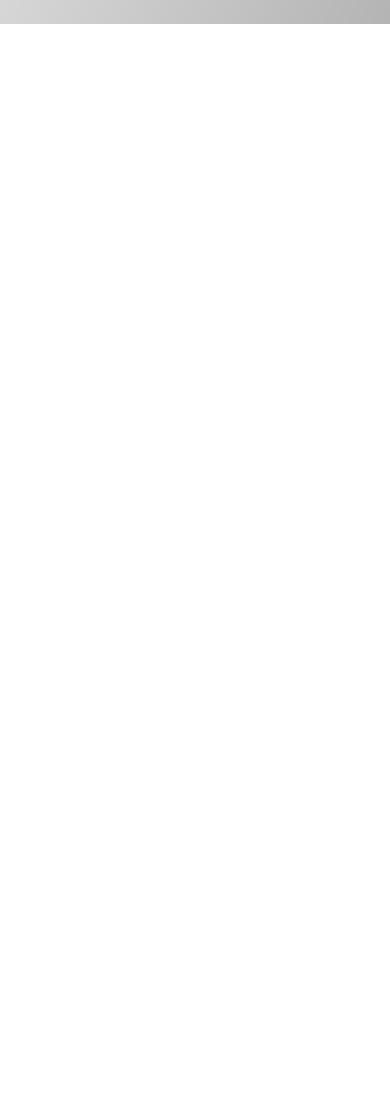
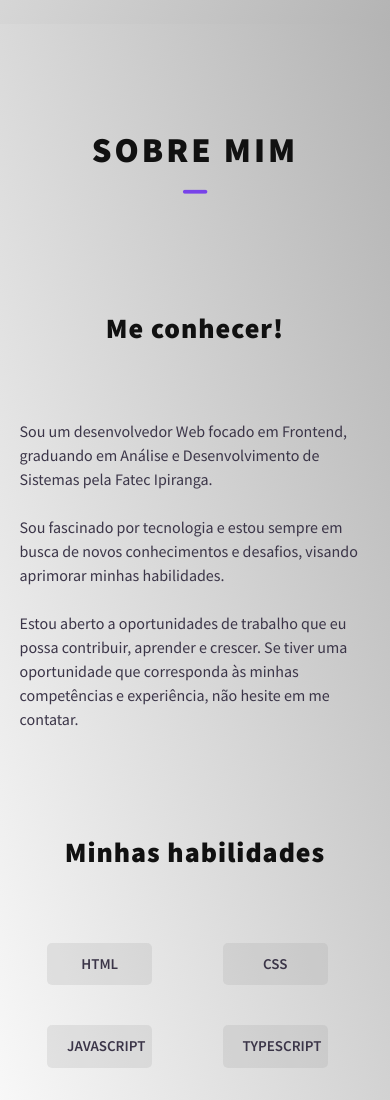
Before and after one commit to willianapamorim/portfolio, a plain HTML site: page index.html in a window 390 px wide. Shown: the part 900-2000 px from the top of the page. Before the commit the page ends 924 px from the top, so only its background shows below. Drawn offline with Linux system fonts and the light colour scheme.

Commit message:
feat(portfolio): Configura section sobre responsiva

```diff
--- a/css/style.css
+++ b/css/style.css
@@ -169,12 +169,111 @@ textarea {
   display: flex;
   justify-content: center;
   margin-top: 40px;
-}
-
-.div-icon {
   font-size: 40px;
   gap: 20px;
 }
+
+.section-sobre {
+  background: linear-gradient(
+    to top right,
+    rgb(255, 255, 255),
+    rgba(172, 172, 172, 0.904)
+  );
+  align-items: center;
+  display: flex;
+  flex-direction: column;
+  justify-content: center;
+}
+
+.sobre-title {
+  color: #111;
+  font-size: 35px;
+  font-weight: 800;
+  margin-top: 100px;
+  letter-spacing: 3px;
+  text-transform: uppercase;
+}
+
+.section-sobre i {
+  font-size: 30px;
+  color: #7843e9;
+  margin-bottom: 100px;
+}
+
+.sobre-container {
+  align-items: first baseline;
+  display: flex;
+  flex-wrap: wrap;
+  justify-content: space-around;
+  width: 90%;
+}
+
+.div-conhecer {
+  order: 1;
+  width: 40%;
+}
+
+.div-conhecer h3 {
+  margin-bottom: 70px;
+}
+
+.sobre-container h3 {
+  color: #111;
+  font-size: 28px;
+  font-weight: 800;
+  letter-spacing: 1px;
+}
+
+.sobre-container p {
+  color: #3b3548;
+  font-size: 16px;
+  margin-top: 10px;
+}
+
+.div-habilidades {
+  order: 2;
+  width: 40%;
+}
+
+.div-habilidades h3 {
+  margin-bottom: 20px;
+}
+
+.habilidades-boxes {
+  display: flex;
+  flex-wrap: wrap;
+  justify-content: space-around;
+  padding-top: 50px;
+}
+
+.habilidade-box {
+  background-color: #9993;
+  border-radius: 5px;
+  color: #3b3548;
+  font-size: 15px;
+  font-weight: 600;
+  margin: 0px 15px 40px 0px;
+  padding: 10px 20px;
+  width: 30%;
+  text-align: center;
+  text-transform: uppercase;
+}
+
+
+
+
+
+
+
+
+
+
+
+
+
+
+
+
 
 /* Media query para celular (600px) */
 @media (max-width: 650px) {
@@ -192,6 +291,30 @@ textarea {
 
   .section-home p {
     font-size: 16px;
+  }
+
+  .sobre-container {
+    flex-direction: column;
+    width: 100%;
+  }
+
+  .sobre-container {
+    flex-direction: column;
+    width: 90%;
+    align-items: normal;
+    gap: 100px;
+  }
+
+  .div-conhecer {
+    width: 100%;
+  }
+
+  .div-habilidades {
+    width: 100%;
+  }
+
+  .sobre-container h3 {
+    text-align: center;
   }
 }
 
@@ -213,6 +336,26 @@ textarea {
   .section-home p {
     font-size: 18px;
   }
+
+  .sobre-container {
+    flex-direction: column;
+    width: 80%;
+    align-items: normal;
+    gap: 100px;
+  }
+
+  .div-conhecer {
+    width: 100%;
+  }
+
+  .div-habilidades {
+    width: 100%;
+  }
+
+  .sobre-container h3 {
+    text-align: center;
+  }
+
 }
 
 /* Media query para tablet em paisagem (900 - 1200px) */
--- a/index.html
+++ b/index.html
@@ -39,10 +39,58 @@
         <button class="btn-home">Projetos</button>
 
         <div class="div-icon">
-          <i class="fab fa-github"></i>
-          <i class="fab fa-linkedin"></i>
+          <a href="https://github.com/willianapamorim" target="_blank">
+            <i class="fab fa-github"></i>
+          </a>
+          <a href="https://www.linkedin.com/in/willian-aparecido-amorim" target="_blank">
+            <i class="fab fa-linkedin"></i>
+          </a>
         </div>
       </div>
     </section>
+
+    <section class="section-sobre">
+        <h2 class="sobre-title">Sobre Mim</h2>
+        <i class="fa-solid fa-minus"></i>
+
+        <div class="sobre-container">
+          <div class="div-conhecer">
+
+            <h3>Me conhecer!</h3>
+
+            <p>
+              Sou um desenvolvedor Web focado em     Frontend, graduando em Análise e Desenvolvimento de Sistemas pela Fatec Ipiranga.
+              <br><br>
+
+              Sou fascinado por tecnologia e estou sempre em busca de novos conhecimentos e desafios, visando aprimorar minhas habilidades.
+              <br><br>
+
+              Estou aberto a oportunidades de trabalho que eu possa contribuir, aprender e crescer. Se tiver uma oportunidade que corresponda às minhas competências e experiência, não hesite em me contatar.
+            </p>
+
+          </div>
+
+          <div class="div-habilidades">
+
+            <h3>Minhas habilidades</h3>
+
+            <div class="habilidades-boxes">
+              <div class="habilidade-box">HTML</div>
+              <div class="habilidade-box">CSS</div>
+              <div class="habilidade-box">JavaScript</div>
+              <div class="habilidade-box">TypeScript</div>
+              <div class="habilidade-box">React</div>
+              <div class="habilidade-box">Java</div>
+              <div class="habilidade-box">MySQL</div>
+              <div class="habilidade-box">git</div>
+              <div class="habilidade-box">github</div>
+            </div>
+
+          </div>
+
+        </div>
+
+    </section>
+
   </body>
 </html>
```
